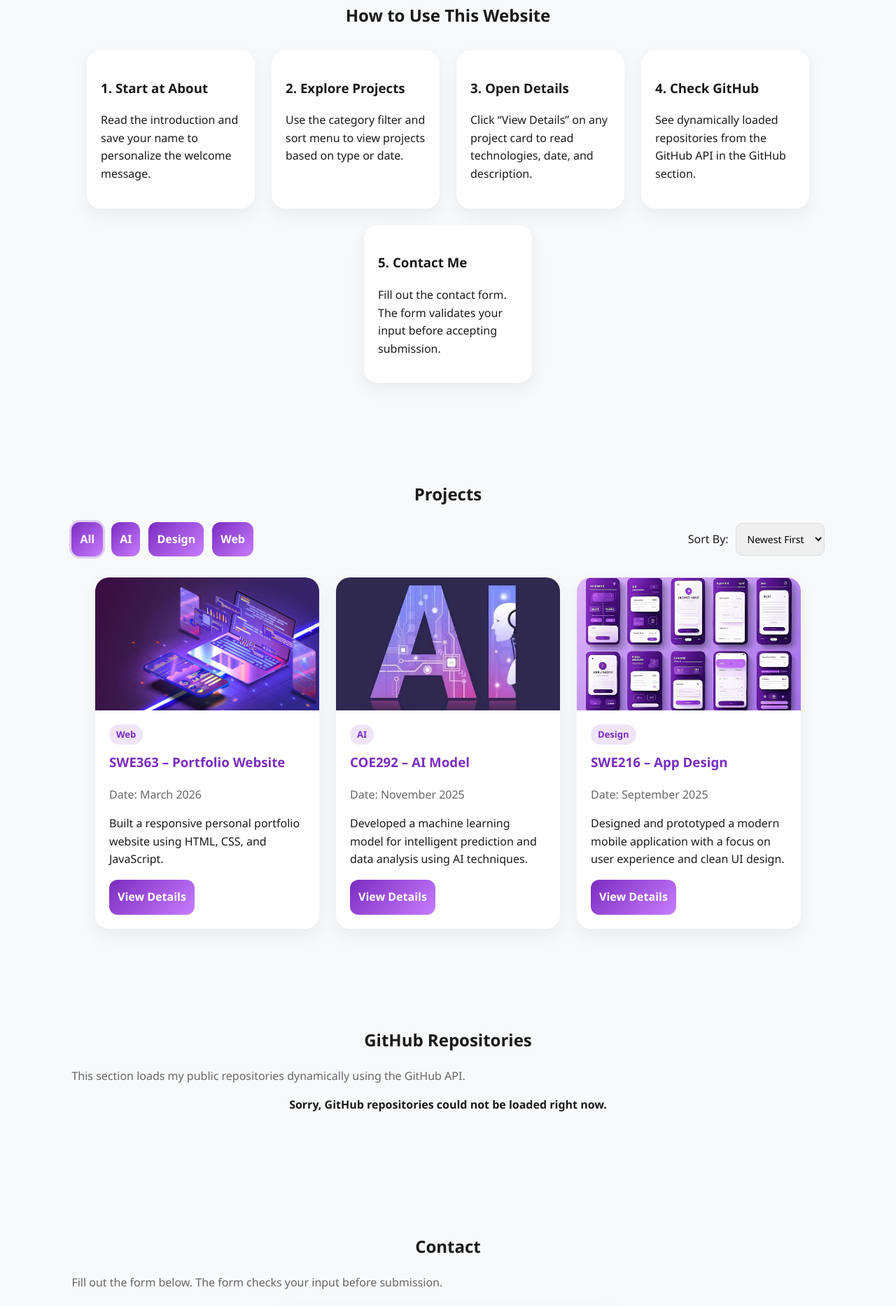
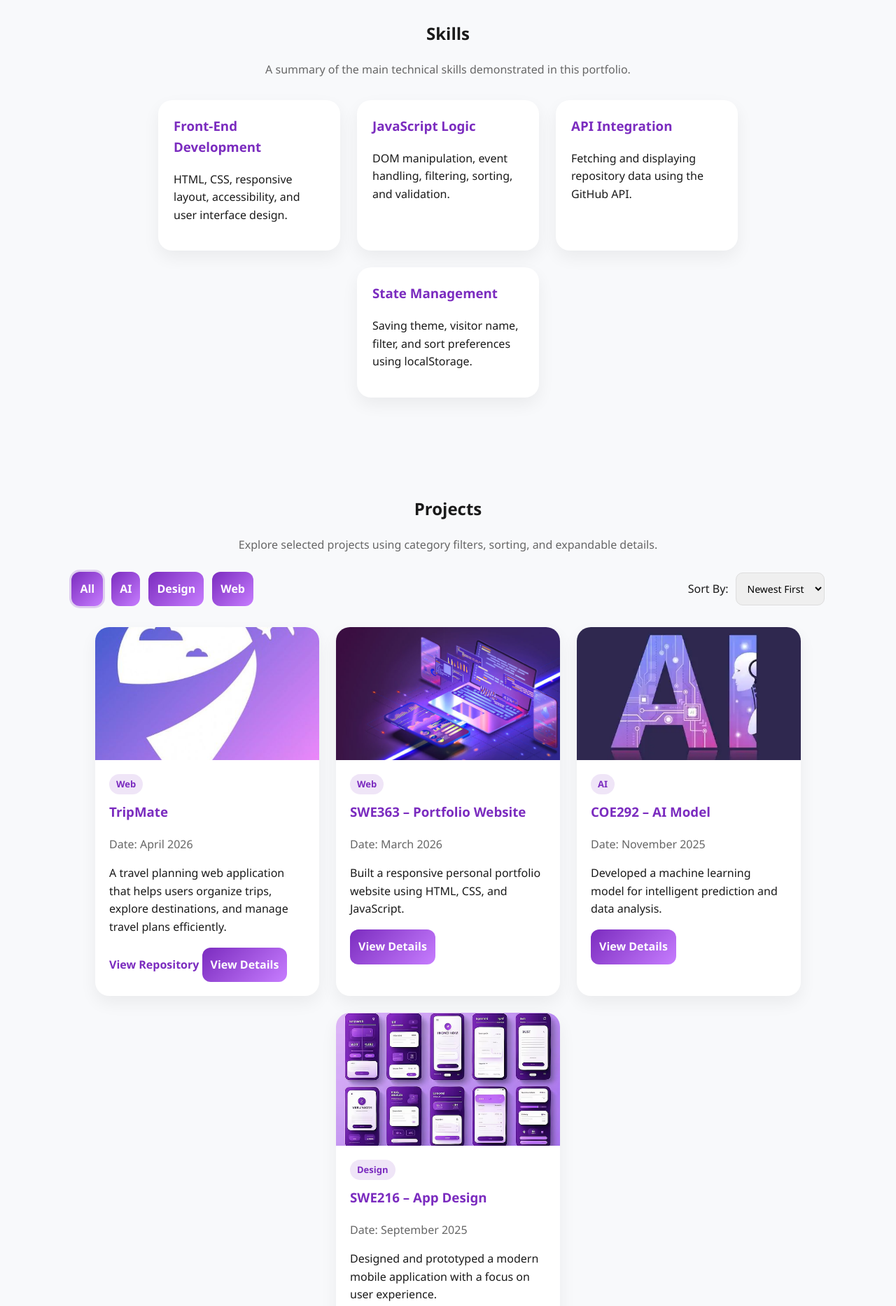
Before and after one commit to FORKAN7/202278520-forkansalman-assignment2, a plain HTML site: page assiment4/index.html in a window 1280 px wide. Shown: the part 633-2499 px from the top of the page at 70% size. Drawn offline with Linux system fonts and the light colour scheme; no server answers.

Commit message:
assiment 4

```diff
--- a/assiment3/CSS/styles.css
+++ b/assiment4/CSS/styles.css
@@ -82,6 +82,13 @@ section {
     animation: fadeIn 0.6s ease;
 }
 
+#skills h2,
+#projects h2,
+#github-projects h2,
+#contact h2 {
+    text-align: center;
+}
+
 .about {
     display: flex;
     align-items: center;
@@ -111,14 +118,14 @@ section {
     color: var(--primary);
 }
 
-.guide-section h2,
-#projects h2,
-#github-projects h2,
-#contact h2 {
+.section-description {
     text-align: center;
+    max-width: 720px;
+    margin: 0 auto;
+    color: var(--text-light);
 }
 
-.guide-cards,
+.skills-container,
 .projects-container,
 .github-container {
     display: flex;
@@ -128,7 +135,7 @@ section {
     margin-top: 30px;
 }
 
-.guide-card,
+.skill-card,
 .project-card,
 .github-card {
     background: var(--surface);
@@ -136,10 +143,23 @@ section {
     box-shadow: var(--shadow);
 }
 
-.guide-card {
-    width: 240px;
-    padding: 20px;
+.skill-card {
+    width: 260px;
+    padding: 22px;
     text-align: left;
+    transition: transform 0.3s ease, box-shadow 0.3s ease;
+}
+
+.skill-card h3 {
+    margin-top: 0;
+    color: var(--primary);
+}
+
+.skill-card:hover,
+.project-card:hover,
+.github-card:hover {
+    transform: translateY(-6px);
+    box-shadow: 0 15px 35px rgba(123, 44, 191, 0.15);
 }
 
 .project-controls {
@@ -148,7 +168,7 @@ section {
     align-items: center;
     gap: 20px;
     flex-wrap: wrap;
-    margin-top: 20px;
+    margin-top: 25px;
 }
 
 .filter-buttons {
@@ -172,13 +192,6 @@ section {
     width: 320px;
     overflow: hidden;
     transition: transform 0.3s ease, box-shadow 0.3s ease;
-}
-
-.project-card:hover,
-.github-card:hover,
-.guide-card:hover {
-    transform: translateY(-6px);
-    box-shadow: 0 15px 35px rgba(123, 44, 191, 0.15);
 }
 
 .project-image {
@@ -209,7 +222,6 @@ section {
 }
 
 .project-date,
-.section-description,
 .empty-message {
     color: var(--text-light);
 }
@@ -220,6 +232,18 @@ section {
     border-top: 1px solid #ececec;
 }
 
+.project-content a {
+    display: inline-block;
+    margin: 8px 0 12px;
+    color: var(--primary);
+    font-weight: 600;
+    text-decoration: none;
+}
+
+.project-content a:hover {
+    text-decoration: underline;
+}
+
 .hidden {
     display: none;
 }
@@ -227,6 +251,7 @@ section {
 .github-card {
     width: 300px;
     padding: 22px;
+    transition: transform 0.3s ease, box-shadow 0.3s ease;
 }
 
 .github-card a {
@@ -325,7 +350,7 @@ footer {
 
 .dark-mode .site-header,
 .dark-mode .site-nav,
-.dark-mode .guide-card,
+.dark-mode .skill-card,
 .dark-mode .project-card,
 .dark-mode .github-card,
 .dark-mode form {
@@ -392,6 +417,7 @@ footer {
         opacity: 0;
         transform: translateY(12px);
     }
+
     to {
         opacity: 1;
         transform: translateY(0);
--- a/assiment3/index.html
+++ b/assiment4/index.html
@@ -4,26 +4,26 @@
     <meta charset="UTF-8">
     <title>Forkan AlSalman | Portfolio</title>
     <meta name="viewport" content="width=device-width, initial-scale=1.0">
-    <meta name="description" content="Forkan AlSalman portfolio website with projects, GitHub integration, and interactive features.">
+    <meta name="description" content="Forkan AlSalman professional portfolio website for SWE363 Assignment 4.">
     <link rel="stylesheet" href="css/styles.css">
 </head>
 <body>
     <header class="site-header">
         <div class="header-text">
             <h1>Forkan AlSalman</h1>
-            <p>Software Engineering Student</p>
+            <p>Software Engineering Student | Web Developer | AI Enthusiast</p>
         </div>
 
         <div class="header-actions">
             <input type="text" id="name-input" placeholder="Enter your name" aria-label="Enter your name">
             <button id="save-name-btn" type="button">Save Name</button>
-            <button id="dark-toggle" type="button">Darck Mode</button>
+            <button id="dark-toggle" type="button">Dark Mode</button>
         </div>
     </header>
 
     <nav class="site-nav">
         <a href="#about">About</a>
-        <a href="#guide">Guide</a>
+        <a href="#skills">Skills</a>
         <a href="#projects">Projects</a>
         <a href="#github-projects">GitHub</a>
         <a href="#contact">Contact</a>
@@ -35,13 +35,16 @@
                 <h2>About Me</h2>
                 <p id="greeting" class="greeting"></p>
                 <p id="personal-message" class="personal-message"></p>
+
                 <p>
-                    I am a Software Engineering student passionate about artificial intelligence,
-                    intelligent systems, and building useful digital solutions.
+                    I am a Software Engineering student interested in web development,
+                    artificial intelligence, and building practical digital solutions.
                 </p>
+
                 <p>
-                    I enjoy developing interactive web applications, improving user experience,
-                    and learning how software can solve real problems.
+                    This portfolio represents my final SWE363 personal web application.
+                    It combines responsive design, JavaScript interactivity, API integration,
+                    state management, form validation, and polished documentation.
                 </p>
             </div>
 
@@ -50,34 +53,40 @@
             </div>
         </section>
 
-        <section id="guide" class="guide-section">
-            <h2>How to Use This Website</h2>
-            <div class="guide-cards">
-                <div class="guide-card">
-                    <h3>1. Start at About</h3>
-                    <p>Read the introduction and save your name to personalize the welcome message.</p>
+        <section id="skills" class="skills-section">
+            <h2>Skills</h2>
+            <p class="section-description">
+                A summary of the main technical skills demonstrated in this portfolio.
+            </p>
+
+            <div class="skills-container">
+                <div class="skill-card">
+                    <h3>Front-End Development</h3>
+                    <p>HTML, CSS, responsive layout, accessibility, and user interface design.</p>
                 </div>
-                <div class="guide-card">
-                    <h3>2. Explore Projects</h3>
-                    <p>Use the category filter and sort menu to view projects based on type or date.</p>
+
+                <div class="skill-card">
+                    <h3>JavaScript Logic</h3>
+                    <p>DOM manipulation, event handling, filtering, sorting, and validation.</p>
                 </div>
-                <div class="guide-card">
-                    <h3>3. Open Details</h3>
-                    <p>Click “View Details” on any project card to read technologies, date, and description.</p>
+
+                <div class="skill-card">
+                    <h3>API Integration</h3>
+                    <p>Fetching and displaying repository data using the GitHub API.</p>
                 </div>
-                <div class="guide-card">
-                    <h3>4. Check GitHub</h3>
-                    <p>See dynamically loaded repositories from the GitHub API in the GitHub section.</p>
-                </div>
-                <div class="guide-card">
-                    <h3>5. Contact Me</h3>
-                    <p>Fill out the contact form. The form validates your input before accepting submission.</p>
+
+                <div class="skill-card">
+                    <h3>State Management</h3>
+                    <p>Saving theme, visitor name, filter, and sort preferences using localStorage.</p>
                 </div>
             </div>
         </section>
 
         <section id="projects">
             <h2>Projects</h2>
+            <p class="section-description">
+                Explore selected projects using category filters, sorting, and expandable details.
+            </p>
 
             <div class="project-controls">
                 <div class="filter-buttons">
@@ -100,16 +109,47 @@
             <p id="empty-message" class="empty-message"></p>
 
             <div class="projects-container" id="projects-container">
+                <article class="project-card" data-category="web" data-date="2026-04-01" data-title="TripMate">
+                    <img src="assets/images/tripmate.jpg" alt="TripMate travel planning web application preview" class="project-image" loading="lazy">
+
+                    <div class="project-content">
+                        <span class="project-tag">Web</span>
+                        <h3>TripMate</h3>
+                        <p class="project-date">Date: April 2026</p>
+
+                        <p>
+                            A travel planning web application that helps users organize trips,
+                            explore destinations, and manage travel plans efficiently.
+                        </p>
+
+                        <a href="https://github.com/Naba-Alali/TripMate" target="_blank" rel="noopener noreferrer">
+                            View Repository
+                        </a>
+
+                        <button class="details-btn" type="button">View Details</button>
+
+                        <div class="project-details hidden">
+                            <p><strong>Tools:</strong> HTML, CSS, JavaScript</p>
+                            <p><strong>Role:</strong> Front-end development and interface improvement</p>
+                            <p><strong>Goal:</strong> Improve travel planning through a clean and user-friendly web experience.</p>
+                        </div>
+                    </div>
+                </article>
+
                 <article class="project-card" data-category="ai" data-date="2025-11-01" data-title="COE292 – AI Model">
                     <img src="assets/images/ai-project.jpg" alt="AI project preview" class="project-image" loading="lazy">
+
                     <div class="project-content">
                         <span class="project-tag">AI</span>
                         <h3>COE292 – AI Model</h3>
                         <p class="project-date">Date: November 2025</p>
+
                         <p>
-                            Developed a machine learning model for intelligent prediction and data analysis using AI techniques.
+                            Developed a machine learning model for intelligent prediction and data analysis.
                         </p>
+
                         <button class="details-btn" type="button">View Details</button>
+
                         <div class="project-details hidden">
                             <p><strong>Tools:</strong> Python, Machine Learning, Data Analysis</p>
                             <p><strong>Role:</strong> Model design, testing, and evaluation</p>
@@ -120,14 +160,18 @@
 
                 <article class="project-card" data-category="design" data-date="2025-09-10" data-title="SWE216 – App Design">
                     <img src="assets/images/design-project.jpg" alt="App design preview" class="project-image" loading="lazy">
+
                     <div class="project-content">
                         <span class="project-tag">Design</span>
                         <h3>SWE216 – App Design</h3>
                         <p class="project-date">Date: September 2025</p>
+
                         <p>
-                            Designed and prototyped a modern mobile application with a focus on user experience and clean UI design.
+                            Designed and prototyped a modern mobile application with a focus on user experience.
                         </p>
+
                         <button class="details-btn" type="button">View Details</button>
+
                         <div class="project-details hidden">
                             <p><strong>Tools:</strong> Figma, UI/UX Principles</p>
                             <p><strong>Role:</strong> Wireframing and interface design</p>
@@ -138,18 +182,22 @@
 
                 <article class="project-card" data-category="web" data-date="2026-03-01" data-title="SWE363 – Portfolio Website">
                     <img src="assets/images/web-project.jpg" alt="Portfolio website preview" class="project-image" loading="lazy">
+
                     <div class="project-content">
                         <span class="project-tag">Web</span>
                         <h3>SWE363 – Portfolio Website</h3>
                         <p class="project-date">Date: March 2026</p>
+
                         <p>
                             Built a responsive personal portfolio website using HTML, CSS, and JavaScript.
                         </p>
+
                         <button class="details-btn" type="button">View Details</button>
+
                         <div class="project-details hidden">
-                            <p><strong>Tools:</strong> HTML, CSS, JavaScript</p>
-                            <p><strong>Role:</strong> Front-end development and testing</p>
-                            <p><strong>Goal:</strong> Present personal background, skills, and projects in a professional way.</p>
+                            <p><strong>Tools:</strong> HTML, CSS, JavaScript, GitHub API</p>
+                            <p><strong>Role:</strong> Front-end development, testing, and documentation</p>
+                            <p><strong>Goal:</strong> Present personal background, skills, and projects professionally.</p>
                         </div>
                     </div>
                 </article>
@@ -159,8 +207,9 @@
         <section id="github-projects">
             <h2>GitHub Repositories</h2>
             <p class="section-description">
-                This section loads my public repositories dynamically using the GitHub API.
+                This section loads selected repository information dynamically using the GitHub API.
             </p>
+
             <p id="api-status" class="api-status">Loading GitHub repositories...</p>
             <div id="github-container" class="github-container"></div>
         </section>
@@ -168,7 +217,7 @@
         <section id="contact">
             <h2>Contact</h2>
             <p class="section-description">
-                Fill out the form below. The form checks your input before submission.
+                Fill out the form below. The form validates your input before submission.
             </p>
 
             <form id="contact-form" novalidate>
@@ -182,7 +231,7 @@
     </main>
 
     <footer>
-        <p>© 2026 Forkan AlSalman | SWE363 Assignment 3</p>
+        <p>© 2026 Forkan AlSalman | SWE363 Assignment 4</p>
     </footer>
 
     <script src="js/script.js"></script>
--- a/assiment3/js/script.js
+++ b/assiment4/js/script.js
@@ -9,7 +9,6 @@ const projectCards = Array.from(document.querySelectorAll(".project-card"));
 const emptyMessage = document.getElementById("empty-message");
 const sortSelect = document.getElementById("sort-select");
 const projectsContainer = document.getElementById("projects-container");
-const detailButtons = document.querySelectorAll(".details-btn");
 
 const contactForm = document.getElementById("contact-form");
 const contactName = document.getElementById("contact-name");
@@ -26,36 +25,36 @@ let currentSort = localStorage.getItem("projectSort") || "newest";
 /* ===== Greeting by Time ===== */
 function setGreeting() {
     const currentHour = new Date().getHours();
-    let greeting = "";
 
     if (currentHour < 12) {
-        greeting = "Good Morning ☀";
+        greetingElement.textContent = "Good Morning ☀";
     } else if (currentHour < 18) {
-        greeting = "Good Afternoon 🌤";
+        greetingElement.textContent = "Good Afternoon 🌤";
     } else {
-        greeting = "Good Evening 🌙";
+        greetingElement.textContent = "Good Evening 🌙";
     }
-
-    greetingElement.textContent = greeting;
 }
 
 /* ===== Dark Mode with localStorage ===== */
 function loadTheme() {
-    const savedTheme = localStorage.getItem("theme");
-    if (savedTheme === "dark") {
+    if (localStorage.getItem("theme") === "dark") {
         document.body.classList.add("dark-mode");
+        toggleButton.textContent = "Light Mode";
     }
 }
 
 toggleButton.addEventListener("click", () => {
     document.body.classList.toggle("dark-mode");
-    const theme = document.body.classList.contains("dark-mode") ? "dark" : "light";
-    localStorage.setItem("theme", theme);
+
+    const isDark = document.body.classList.contains("dark-mode");
+    localStorage.setItem("theme", isDark ? "dark" : "light");
+    toggleButton.textContent = isDark ? "Light Mode" : "Dark Mode";
 });
 
 /* ===== Save Visitor Name ===== */
 function loadVisitorName() {
     const savedName = localStorage.getItem("visitorName");
+
     if (savedName) {
         personalMessage.textContent = `Welcome back, ${savedName}!`;
         nameInput.value = savedName;
@@ -108,11 +107,9 @@ function renderProjects() {
         projectsContainer.appendChild(card);
     });
 
-    if (sortedCards.length === 0) {
-        emptyMessage.textContent = "No projects found for the selected filter.";
-    } else {
-        emptyMessage.textContent = "";
-    }
+    emptyMessage.textContent = sortedCards.length === 0
+        ? "No projects found for the selected filter."
+        : "";
 
     attachDetailEvents();
 }
@@ -121,6 +118,7 @@ filterButtons.forEach((button) => {
     button.addEventListener("click", () => {
         currentFilter = button.dataset.filter;
         localStorage.setItem("projectFilter", currentFilter);
+
         applyActiveFilterButton();
         renderProjects();
     });
@@ -140,7 +138,10 @@ function attachDetailEvents() {
         button.onclick = () => {
             const details = button.nextElementSibling;
             details.classList.toggle("hidden");
-            button.textContent = details.classList.contains("hidden") ? "View Details" : "Hide Details";
+
+            button.textContent = details.classList.contains("hidden")
+                ? "View Details"
+                : "Hide Details";
         };
     });
 }
@@ -188,11 +189,34 @@ contactForm.addEventListener("submit", (event) => {
 });
 
 /* ===== GitHub API Integration ===== */
+function createRepoCard(repo) {
+    const repoCard = document.createElement("article");
+    repoCard.className = "github-card";
+
+    repoCard.innerHTML = `
+        <h3>${repo.name}</h3>
+        <p>${repo.description}</p>
+        <p><strong>Language:</strong> ${repo.language}</p>
+        <a href="${repo.url}" target="_blank" rel="noopener noreferrer">View Repository</a>
+    `;
+
+    githubContainer.appendChild(repoCard);
+}
+
 async function fetchGitHubRepos() {
     const username = "FORKAN7";
+    const hiddenRepos = ["3-1-css-basics-zainab14-48"];
 
     try {
         apiStatus.textContent = "Loading GitHub repositories...";
+        githubContainer.innerHTML = "";
+
+        createRepoCard({
+            name: "TripMate",
+            description: "A travel planning web application that helps users organize trips, explore destinations, and manage travel plans efficiently.",
+            language: "JavaScript",
+            url: "https://github.com/Naba-Alali/TripMate"
+        });
 
         const response = await fetch(`https://api.github.com/users/${username}/repos?sort=updated&per_page=6`);
 
@@ -202,48 +226,42 @@ async function fetchGitHubRepos() {
 
         const repos = await response.json();
 
+        repos
+            .filter((repo) => !hiddenRepos.includes(repo.name))
+            .slice(0, 5)
+            .forEach((repo) => {
+                createRepoCard({
+                    name: repo.name,
+                    description: repo.description || "No description available.",
+                    language: repo.language || "Not specified",
+                    url: repo.html_url
+                });
+            });
+
+        apiStatus.textContent = "";
+    } catch (error) {
+    console.log("GitHub API failed, showing fallback only");
+
+    apiStatus.textContent = "";
+
     githubContainer.innerHTML = "";
 
-        /* ===== Add TripMate first ===== */
     const tripMateCard = document.createElement("article");
     tripMateCard.className = "github-card";
 
     tripMateCard.innerHTML = `
         <h3>TripMate</h3>
         <p>
-                TripMate is a travel planning web application that helps users organize trips,
+            A travel planning web application that helps users organize trips,
             explore destinations, and manage travel plans efficiently.
         </p>
         <p><strong>Language:</strong> JavaScript</p>
-            <a href="https://github.com/Naba-Alali/TripMate" target="_blank" rel="noopener noreferrer">
+        <a href="https://github.com/Naba-Alali/TripMate" target="_blank">
             View Repository
         </a>
     `;
 
     githubContainer.appendChild(tripMateCard);
-
-        /* ===== Show your repos except the unwanted one ===== */
-        repos.forEach((repo) => {
-            if (repo.name === "3-1-css-basics-zainab14-48") {
-                return;
-            }
-
-            const repoCard = document.createElement("article");
-            repoCard.className = "github-card";
-
-            repoCard.innerHTML = `
-                <h3>${repo.name}</h3>
-                <p>${repo.description ? repo.description : "No description available."}</p>
-                <p><strong>Language:</strong> ${repo.language ? repo.language : "Not specified"}</p>
-                <a href="${repo.html_url}" target="_blank" rel="noopener noreferrer">View Repository</a>
-            `;
-
-            githubContainer.appendChild(repoCard);
-        });
-
-        apiStatus.textContent = "";
-    } catch (error) {
-        apiStatus.textContent = "Sorry, GitHub repositories could not be loaded right now.";
 }
 }
 
@@ -252,9 +270,11 @@ function initializePage() {
     setGreeting();
     loadTheme();
     loadVisitorName();
+
     applyActiveFilterButton();
     sortSelect.value = currentSort;
     renderProjects();
+
     fetchGitHubRepos();
 }
 
```
Also changed, not shown: assiment4/assets/images/ai-project.jpg (renamed from assiment3/assets/images/ai-project.jpg), assiment4/assets/images/design-project.jpg (renamed from assiment3/assets/images/design-project.jpg), assiment4/assets/images/s202278520.jpg (renamed from assiment3/assets/images/s202278520.jpg), assiment4/assets/images/tripmate.jpg (added), assiment4/assets/images/web-project.jpg (renamed from assiment3/assets/images/web-project.jpg), 7 other files. Lines whose indentation alone changed are shown as unchanged.
